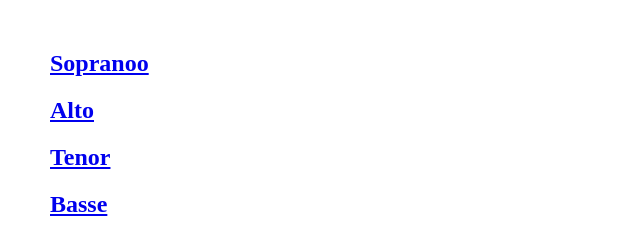
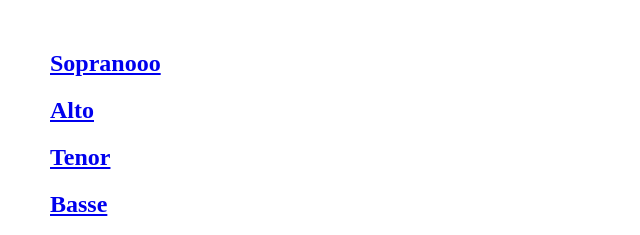
Before and after one commit to belljonathan50/partitur3, a plain HTML site: page public/index.html in a window 1280 px wide. Shown: the top 235 px of the page, 0-640 px from the left. Drawn offline with Linux system fonts and the light colour scheme.

Commit message:
Update index.html

```diff
--- a/public/index.html
+++ b/public/index.html
@@ -11,7 +11,7 @@
 
 <body>
 <div>
-	<h2><a href=/S.html>Sopranoo</a></h2>
+	<h2><a href=/S.html>Sopranooo</a></h2>
 	<h2><a href=/A.html>Alto</a></h2>
 	<h2><a href=/T.html>Tenor</a></h2>
 	<h2><a href=/B.html>Basse</a></h2>
```
